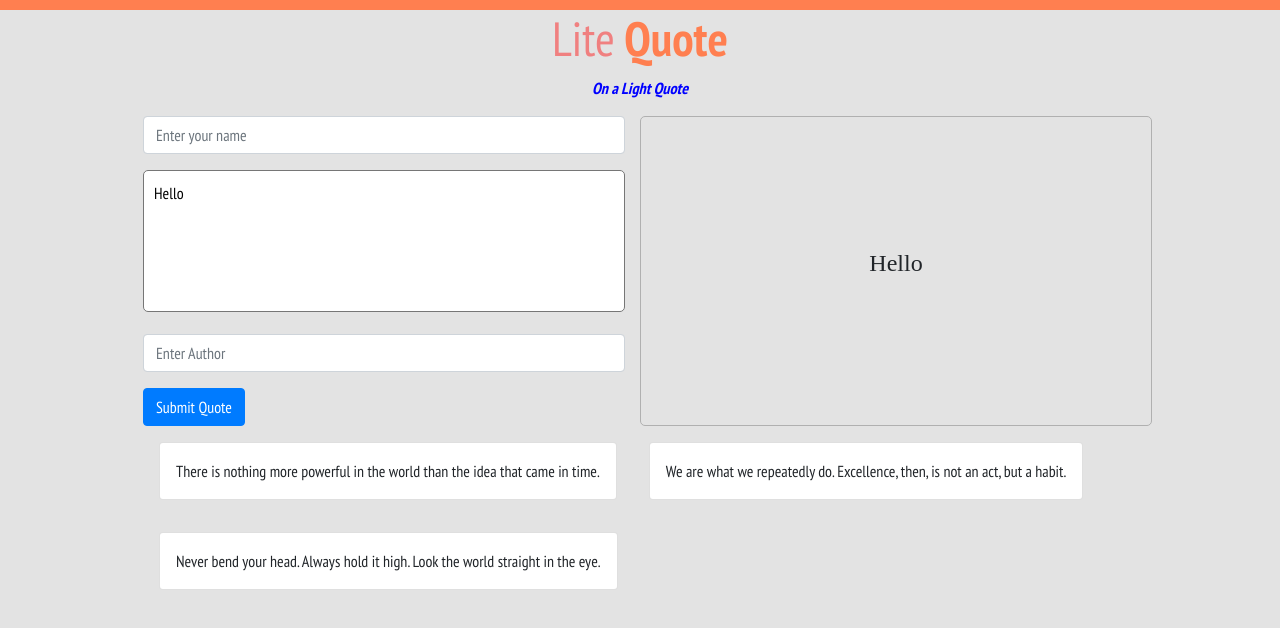
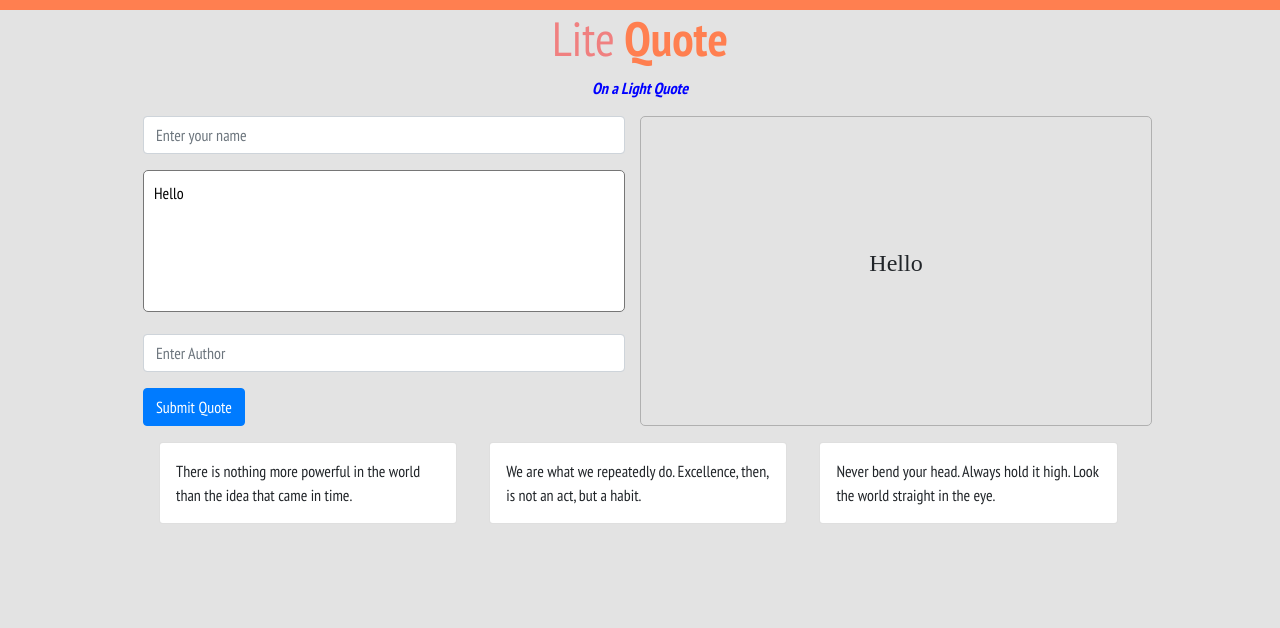
Before and after one commit to Mantongash/quotes, an Angular app: page / in a window 1280 px wide. Shown: the top 628 px of the page. Built offline with nearby package versions, Linux system fonts and the light colour scheme; a web font is replaced by a local one.

Commit message:
Centered the quotes on the page

```diff
--- a/src/app/components/quotes/quotes.component.html
+++ b/src/app/components/quotes/quotes.component.html
@@ -1,3 +1,3 @@
-<ul class="d-flex flex-row flex-wrap">
+<ul class="d-flex flex-row flex-wrap flex-justify-center">
   <app-quote></app-quote>
 </ul>
--- a/src/styles.css
+++ b/src/styles.css
@@ -20,3 +20,7 @@ body {
   font-family: "Calistoga";
   font-size: 1.5rem;
 }
+
+li {
+  width: 30%;
+}
```
